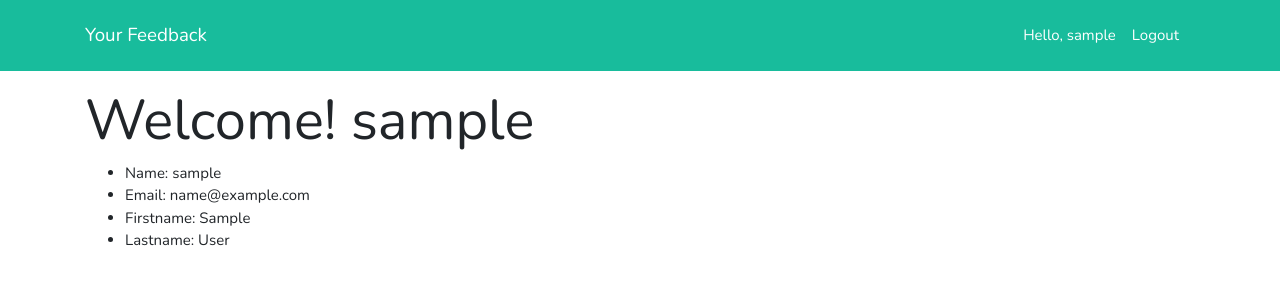
After one commit to Huulamnguyen/24-5-ex-flask-feedback, a Flask app: a page that uses templates/base.html in a window 1280 px wide. The commit adds this page. Shown: the top 300 px of the page. Run offline with Flask 2, Linux system fonts and the light colour scheme; the visitor is signed in with stand-in values (Sample User, id 1); tables that the repository leaves empty hold one stand-in row (values such as "Sample post").

```diff
--- a/app.py
+++ b/app.py
@@ -33,12 +33,10 @@ def register_user():
         email = form.email.data
         first_name = form.first_name.data
         last_name = form.last_name.data
-
         # todo: add new user to users database
         new_user = User.register(
             username, password, email, first_name, last_name)
         db.session.add(new_user)
-
         # todo: because username is unique, it wil raise errors.
         # todo: this try to catch error and redirect to register form.
         try:
@@ -46,38 +44,31 @@ def register_user():
         except IntegrityError:
             form.username.errors.append("Username taken.  Please pick another")
             return render_template("register.html", form=form)
-
         # todo: create session to remember when user login
         session["user_name"] = new_user.username
         flash("Welcome! Successfully Created Your Account!", "success")
-        return redirect('/secret')
-
+        return redirect(f'/users/{new_user.username}')
     return render_template("register.html", form=form)
 
 
 # TODO: LOGIN ROUTE
 @app.route("/login", methods=["GET", "POST"])
 def login_user():
-
     if "user_name" in session:
-        return redirect('/secret')
-
+        return redirect(f"/user/{session['username']}")
     form = LoginForm()
-
     if form.validate_on_submit():
         username = form.username.data
         password = form.password.data
-
         user = User.authenticate(username, password)
         if user:
             flash(f"Welcome Back, {user.username}!", "primary")
             session["user_name"] = user.username
-            return redirect("/secret")
+            return redirect(f"/users/{user.username}")
         else:
             # todo: display errors if apply
             form.username.errors = ["Invalid username/password."]
             return render_template("login.html", form=form)
-
     return render_template("login.html", form=form)
 
 
@@ -91,11 +82,16 @@ def logout_user():
     return redirect("/")
 
 
-# TODO: SECRET ROUTE
-@app.route("/secret", methods=["GET", "POST"])
-def show_secret():
-    if "user_name" not in session:
+# TODO: User/usernames route
+@app.route("/users/<username>", methods=["GET", "POST"])
+def show_user(username):
+    """ Show logged-in-user information"""
+
+    # todo: If user is not in session, it will redirect to root route
+    if "user_name" not in session or username != session['user_name']:
         flash("Please login first!", "danger")
         return redirect("/")
 
-    return render_template("secret.html")
+    # todo: get user's info
+    user = User.query.get(username)
+    return render_template("user.html", user=user)
--- a/templates/base.html
+++ b/templates/base.html
@@ -12,9 +12,12 @@
      <!-- TODO: NAVBAR -->
     <nav class="navbar navbar-light bg-success justify-content-between">
         <div class="container" style="font-family:'Nunito', sans-serif;">
-            <a href="/" class="navbar-brand text-white">Your Feedback</a>
+            <a href="/login" class="navbar-brand text-white">Your Feedback</a>
             <ul class="nav navbar-nav flex-row float-right">
-                {% if session['user_name']  %}
+                {% if session['user_name'] %}
+                <li class="nav-item">
+                    <a class="nav-link pr-3 text-white" href="/secret">Hello, {{session['user_name']}}</a>
+                </li>
                 <li class="nav-item">
                 <a class="nav-link pr-3 text-white" href="/logout">Logout</a>
                 </li>
--- /dev/null
+++ b/templates/user.html
@@ -0,0 +1,15 @@
+{% extends 'base.html'  %}
+
+{% block title %}{{ user.username }}{% endblock %}
+
+{% block content %}
+
+<h1 class="display-4">Welcome! {{user.username}}</h1>
+<ul>
+    <li>Name: {{user.username}}</li>
+    <li>Email: {{user.email}}</li>
+    <li>Firstname: {{user.first_name}}</li>
+    <li>Lastname: {{user.last_name}}</li>
+</ul>
+
+{% endblock %}
```
Also changed, not shown: models.py (+15 -0 lines), templates/login.html (+15 -5 lines), templates/secret.html (deleted, +0 -10 lines).
